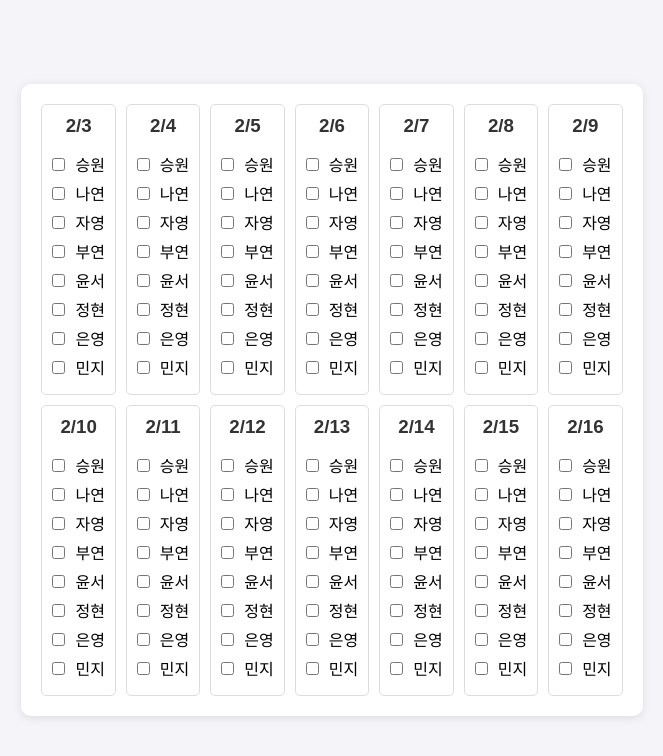
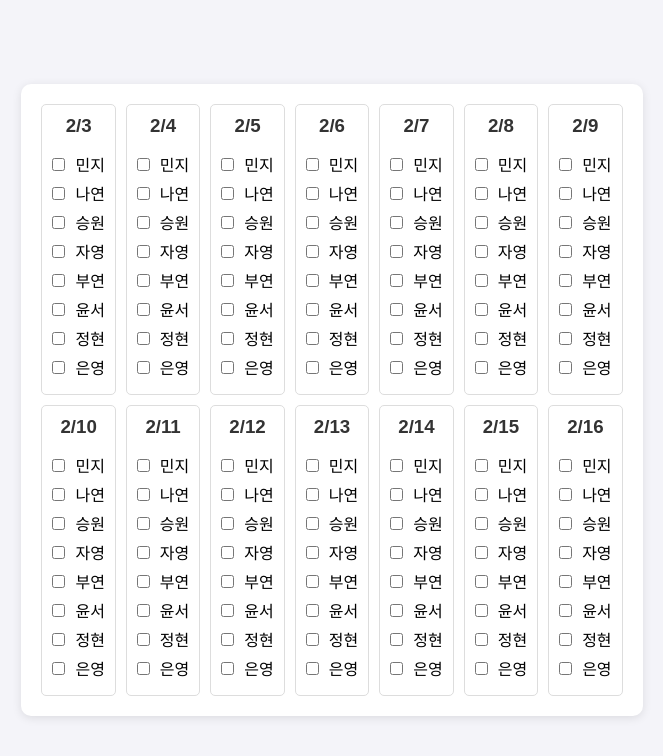
Before and after one commit to pueeengchy/meeting_calendar, a plain HTML site: page index.html in a window 1280 px wide. Shown: the whole page, without its empty margins (308-971 px from the left). Drawn offline with Linux system fonts and the light colour scheme.

Commit message:
index.html

```diff
--- a/index.html
+++ b/index.html
@@ -3,7 +3,7 @@
 <head>
   <meta charset="UTF-8">
   <meta name="viewport" content="width=device-width, initial-scale=1.0">
-  <title>Custom Calendar with Editable Checklists</title>
+  <title>Persistent Calendar with Checklists</title>
   <style>
     body {
       font-family: Arial, sans-serif;
@@ -62,22 +62,35 @@
   </div>
 
   <script>
-    // Dates for the calendar
     const startDate = new Date(2025, 1, 3); // February 3, 2025
     const endDate = new Date(2025, 1, 16); // February 16, 2025
 
-    // Customize your checklist names here
-    const checklistNames = ["승원", "나연", "자영", "부연", "윤서", "정현", "은영", "민지"];
+    // Customize checklist names
+    const checklistNames = ["민지", "나연", "승원", "자영", "부연", "윤서", "정현", "은영"];
 
-    // Calendar container
     const calendar = document.getElementById('calendar');
 
-    // Function to generate dates between start and end date
+    // Save state to localStorage
+    const saveState = (key, value) => {
+      localStorage.setItem(key, JSON.stringify(value));
+    };
+
+    // Load state from localStorage
+    const loadState = (key) => {
+      const saved = localStorage.getItem(key);
+      return saved ? JSON.parse(saved) : {};
+    };
+
+    // Initialize checklist state
+    const checklistState = loadState('checklistState') || {};
+
     const generateCalendar = (start, end) => {
       let currentDate = new Date(start);
       while (currentDate <= end) {
         const dayElement = document.createElement('div');
         dayElement.classList.add('day');
+
+        const dateKey = `${currentDate.getFullYear()}-${currentDate.getMonth() + 1}-${currentDate.getDate()}`;
 
         // Add date header
         const dateHeader = document.createElement('h3');
@@ -91,16 +104,25 @@
           const listItem = document.createElement('li');
           const checkbox = document.createElement('input');
           checkbox.type = 'checkbox';
-          checkbox.id = `day-${currentDate.getDate()}-task-${index + 1}`;
+          checkbox.id = `${dateKey}-task-${index}`;
+          checkbox.checked = checklistState[checkbox.id] || false;
+
+          // Save state when checkbox is clicked
+          checkbox.addEventListener('change', () => {
+            checklistState[checkbox.id] = checkbox.checked;
+            saveState('checklistState', checklistState);
+          });
+
           const label = document.createElement('label');
           label.htmlFor = checkbox.id;
           label.textContent = name;
+
           listItem.appendChild(checkbox);
           listItem.appendChild(label);
           checklist.appendChild(listItem);
         });
+
         dayElement.appendChild(checklist);
-
         calendar.appendChild(dayElement);
 
         // Move to the next day
```
